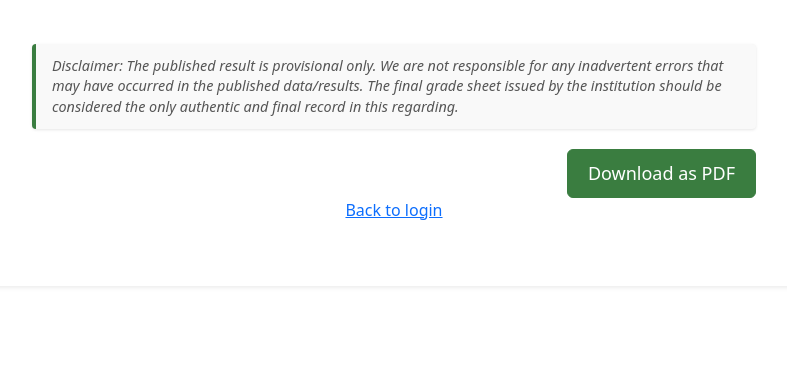
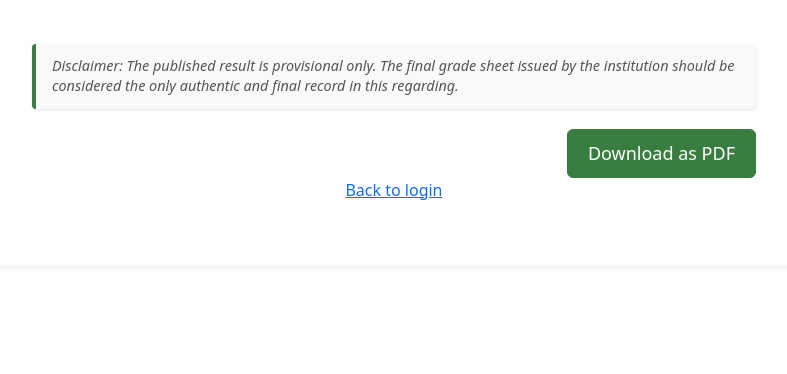
Before and after one commit to INPATHTAMILAN-M/result_management, a Django app: template templates/results.html in a window 1280 px wide. Shown: the part 728-1102 px from the top of the page, without its empty margins (246-1033 px from the left). After the commit the page ends 995 px from the top, so only its background shows below. Run offline with Django 5.2, Linux system fonts and the light colour scheme; the template is opened without the code that fills it, so the values that code supplies are empty; some libraries are stand-ins or nearby versions.

Commit message:
resultes.html disclimer data changed

```diff
--- a/templates/results.html
+++ b/templates/results.html
@@ -138,7 +138,7 @@
                     </table>
                     <br>
                     <div class="disclaimer">
-                        Disclaimer: The published result is provisional only. We are not responsible for any inadvertent errors that may have occurred in the published data/results. The final grade sheet issued by the institution should be considered the only authentic and final record in this regarding.
+                        Disclaimer: The published result is provisional only. The final grade sheet issued by the institution should be considered the only authentic and final record in this regarding.
                     </div>
                     <div class="col-12">
                         <div class="d-flex justify-content-end">
```
